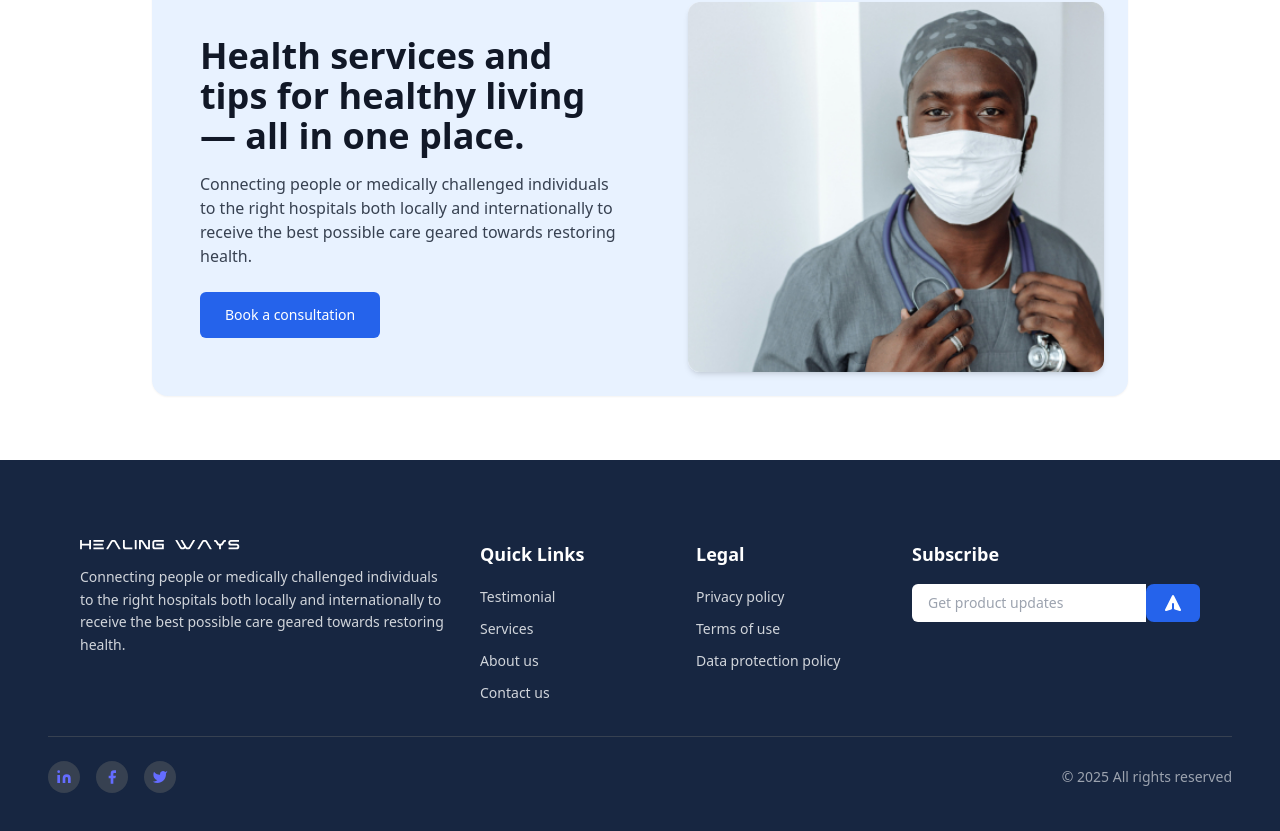
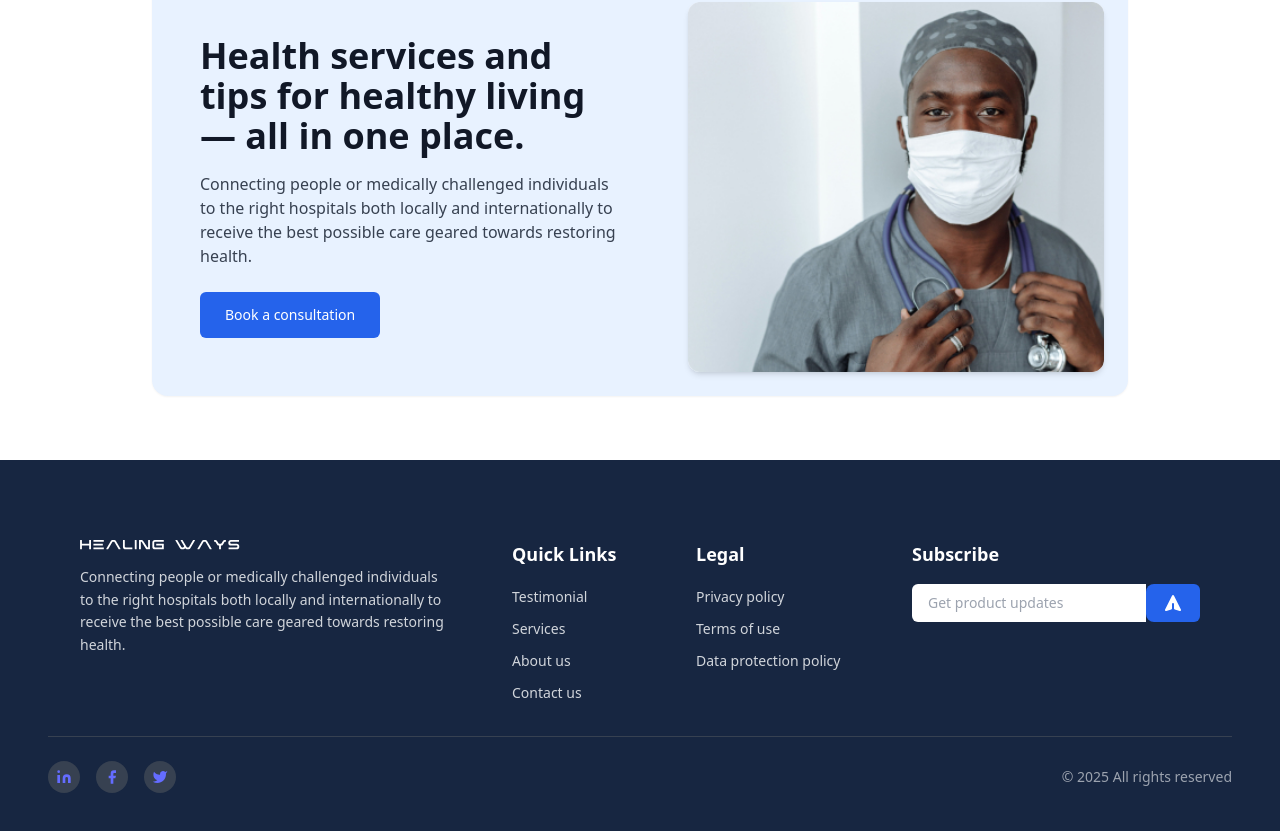
Before and after one commit to Binmuhammad001/healing-ways, a React (Vite) app: page / in a window 1280 px wide. Shown: the part 5166-5997 px from the top of the page. Built offline with nearby package versions, Linux system fonts and the light colour scheme.

Commit message:
Update footer.jsx

```diff
--- a/src/components/footer.jsx
+++ b/src/components/footer.jsx
@@ -21,7 +21,7 @@ export default function Footer() {
           </div>
 
           {/* Quick Links */}
-          <div>
+          <div className="ml-8">
             <h4 className="text-lg font-semibold mb-4">Quick Links</h4>
             <ul className="space-y-2">
               <li>
```
